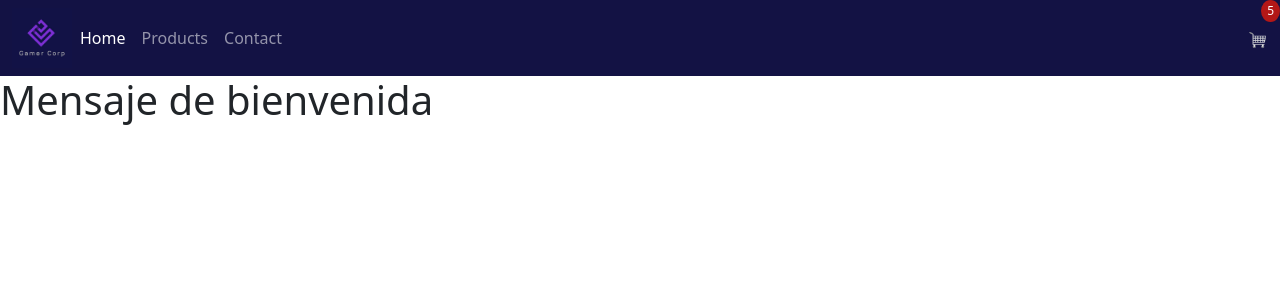
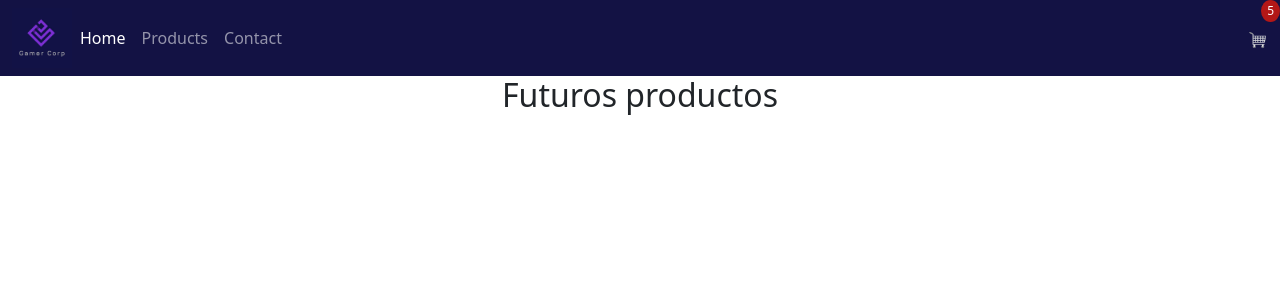
Before and after one commit to AmirKalasnicoy/proyectoReactJs, a React (Vite) app in the folder react-proyect/: page / in a window 1280 px wide. Shown: the top 300 px of the page. Built offline with nearby package versions, Linux system fonts and the light colour scheme; the HTML template or start-up script is replaced by a standard one.

Commit message:
creacion del item list container

```diff
--- a/react-proyect/src/App.jsx
+++ b/react-proyect/src/App.jsx
@@ -7,7 +7,7 @@ function App() {
   return (
     <>
       <Navbar/>
-      <ItemListContainer greetings="Mensaje de bienvenida"/>
+      <ItemListContainer greetings="Futuros productos"/>
     </>
   )
 }
--- a/react-proyect/src/components/itemListContainer/ItemListContainer.css
+++ b/react-proyect/src/components/itemListContainer/ItemListContainer.css
@@ -0,0 +1,3 @@
+h2{
+    text-align: center;
+}
--- a/react-proyect/src/components/itemListContainer/ItemListContainer.jsx
+++ b/react-proyect/src/components/itemListContainer/ItemListContainer.jsx
@@ -2,7 +2,7 @@ import './ItemListContainer.css'
 
 function ItemListContainer({greetings}){
     return(
-        <h1>{greetings}</h1>
+        <h2>{greetings}</h2>
     )
 }
 
```
